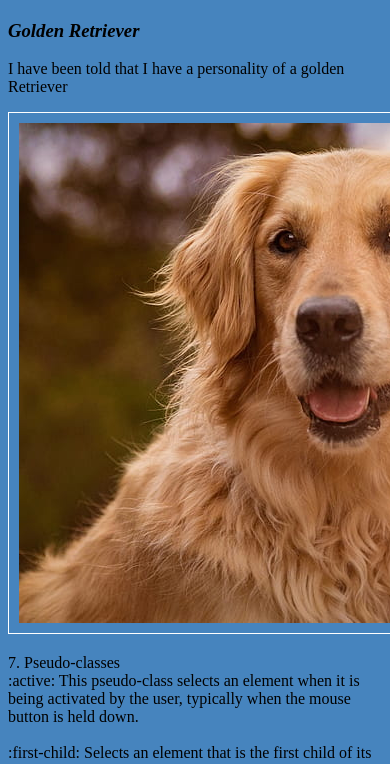
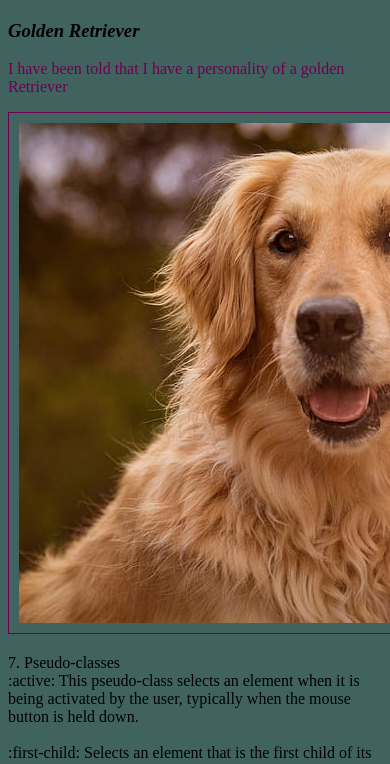
Before and after one commit to Kortekz/Exercises, a plain HTML site: page Exercise 3/task3.html in a window 390 px wide. Shown: the part 1271-2035 px from the top of the page. Drawn offline with Linux system fonts and the light colour scheme.

Commit message:
Additionial

```diff
--- a/Exercise 3/task3.css
+++ b/Exercise 3/task3.css
@@ -1,3 +1,14 @@
+
+
+/* Custom Properties */
+:root{
+    --favouriteColor: #6e004d;
+    --ptexts: #02a63e;
+    --headings: #820336;
+    --random: #41635f;
+}
+
+
 body {
     background-color: rgb(70, 132, 190);
 }
@@ -23,7 +34,7 @@ li::before {
 }
 
 li:hover {
-    color: white;
+    color: var(--headings);
     font-weight: bold;
 }
 
@@ -42,6 +53,18 @@ h1, h2, h3 {
 }
 
 .three {
-    border: 1px solid rgb(255, 255, 255);
+    border: 1px solid var(--favouriteColor);
     padding: 10px;
 }
+
+p[title]{
+    color: var(--favouriteColor);
+}
+
+
+/* Media Query */
+@media screen and (max-width:700px) {
+    body{
+        background-color: #41635f;
+}
+}
--- a/Exercise 3/task3.html
+++ b/Exercise 3/task3.html
@@ -33,7 +33,9 @@
     <!-- Inserts an image -->
 
     <h3>Golden Retriever</h3>
-    <p>I have been told that I have a personality of a golden Retriever</p>
+    <p title="footer">
+        I have been told that I have a personality of a golden Retriever
+    </p>
     <img class = "three" src="/Exercise 3/assests/dog.jpg" >
     <!-- Inserts an image -->
 
@@ -91,4 +93,9 @@
     </a>
     <!-- Adds a button -->
 </body>
+
+<footer>
+    <p title="footer">Made By Corné Balie</p>
+</footer>
+
 </html>
```
